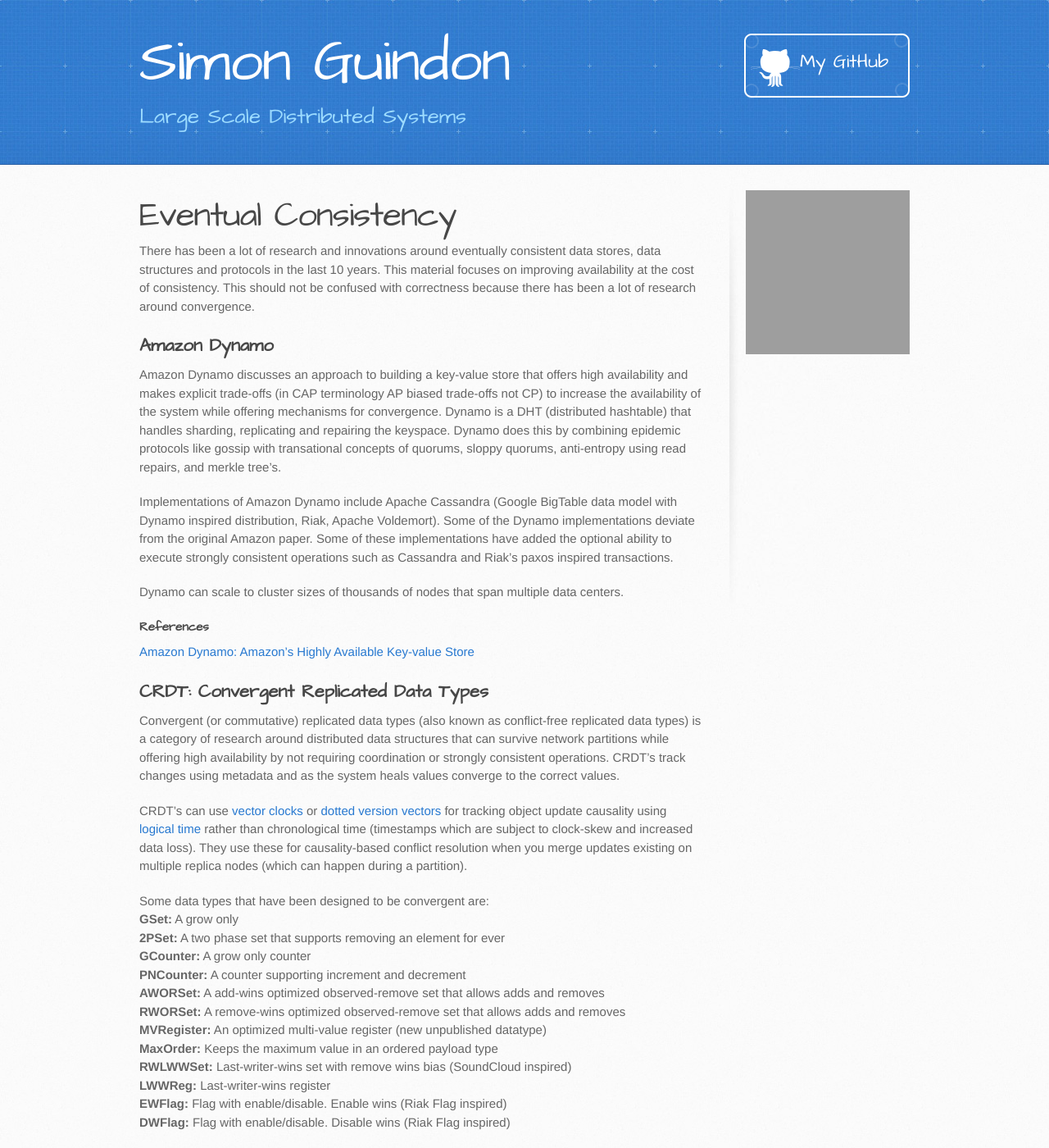
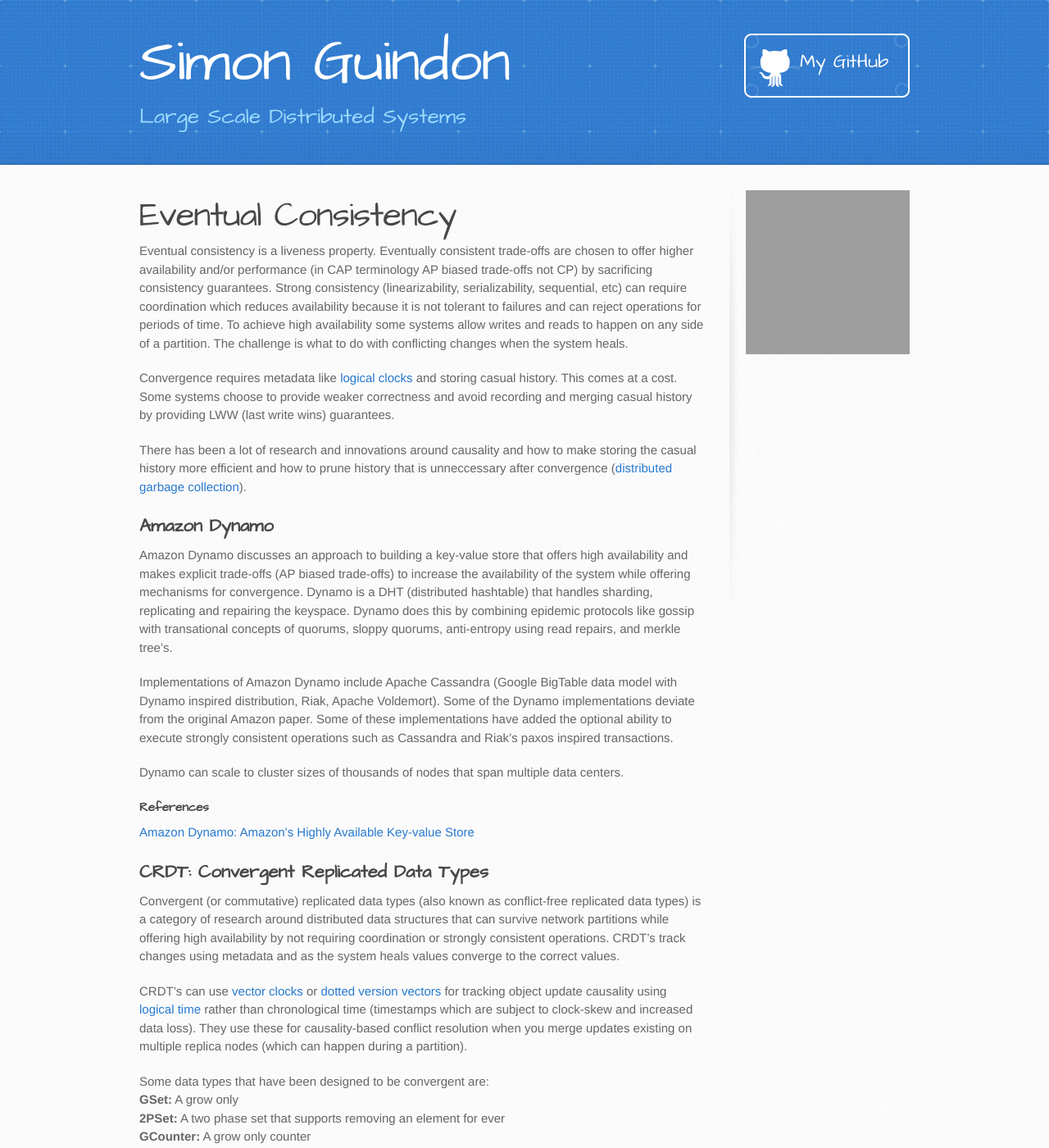
Before and after one commit to simongui/simongui.github.io, a Jekyll site: the page built from distributed-systems/eventual-consistency.md, in a window 1280 px wide and 1400 px high. Shown: the whole window at 82% size. Built offline with Jekyll 4.4.1, drawn with Linux system fonts in a browser that asks for light colours; some of the changed text lies outside the part shown; grey boxes are pictures that could not be loaded.

Commit message:
no message

```diff
--- a/distributed-systems/eventual-consistency.md
+++ b/distributed-systems/eventual-consistency.md
@@ -5,11 +5,15 @@
 
 # {{ page.title }}
 
-There has been a lot of research and innovations around eventually consistent data stores, data structures and protocols in the last 10 years. This material focuses on improving availability at the cost of consistency. This should not be confused with correctness because there has been a lot of research around convergence.
+Eventual consistency is a liveness property. Eventually consistent trade-offs are chosen to offer higher availability and/or performance (in CAP terminology AP biased trade-offs not CP) by sacrificing consistency guarantees. Strong consistency (linearizability, serializability, sequential, etc) can require coordination which reduces availability because it is not tolerant to failures and can reject operations for periods of time. To achieve high availability some systems allow writes and reads to happen on any side of a partition. The challenge is what to do with conflicting changes when the system heals.
+
+Convergence requires metadata like [logical clocks](http://research.microsoft.com/en-us/um/people/lamport/pubs/time-clocks.pdf){:target="_blank"} and storing casual history. This comes at a cost. Some systems choose to provide weaker correctness and avoid recording and merging casual history by providing LWW (last write wins) guarantees.
+
+There has been a lot of research and innovations around causality and how to make storing the casual history more efficient and how to prune history that is unneccessary after convergence ([distributed garbage collection](http://citeseerx.ist.psu.edu/viewdoc/download?doi=10.1.1.30.7337&rep=rep1&type=pdf){:target="_blank"}).
 
 ## Amazon Dynamo
 
-Amazon Dynamo discusses an approach to building a key-value store that offers high availability and makes explicit trade-offs (in CAP terminology AP biased trade-offs not CP) to increase the availability of the system while offering mechanisms for convergence. Dynamo is a DHT (distributed hashtable) that handles sharding, replicating and repairing the keyspace. Dynamo does this by combining epidemic protocols like gossip with transational concepts of quorums, sloppy quorums, anti-entropy using read repairs, and merkle tree's.
+Amazon Dynamo discusses an approach to building a key-value store that offers high availability and makes explicit trade-offs (AP biased trade-offs) to increase the availability of the system while offering mechanisms for convergence. Dynamo is a DHT (distributed hashtable) that handles sharding, replicating and repairing the keyspace. Dynamo does this by combining epidemic protocols like gossip with transational concepts of quorums, sloppy quorums, anti-entropy using read repairs, and merkle tree's.
 
 Implementations of Amazon Dynamo include Apache Cassandra (Google BigTable data model with Dynamo inspired distribution, Riak, Apache Voldemort). Some of the Dynamo implementations deviate from the original Amazon paper. Some of these implementations have added the optional ability to execute strongly consistent operations such as Cassandra and Riak's paxos inspired transactions.
 
@@ -38,7 +42,10 @@
 **EWFlag:** Flag with enable/disable. Enable wins (Riak Flag inspired)
 **DWFlag:** Flag with enable/disable. Disable wins (Riak Flag inspired)
 
-Carlos Baquero has an implementation of these [on GitHub](https://github.com/CBaquero/delta-enabled-crdts){:target="_blank"}
+#### Implementations
+Carlos Baquero has a C++ implementation of these [on GitHub](https://github.com/CBaquero/delta-enabled-crdts){:target="_blank"}
+
+Cassandra and Riak (Dynamo implementations) both have PNCounter support. PNCounters allow writes and reads to occur at all times no matter how many nodes have failed or which side of a partition you are on. When the system heals the changes converge by merging all the changes together into a correct final value.
 
 #### References
 [Designing a commutative replicated data type](http://arxiv.org/pdf/0710.1784v1.pdf){:target="_blank"}
```
